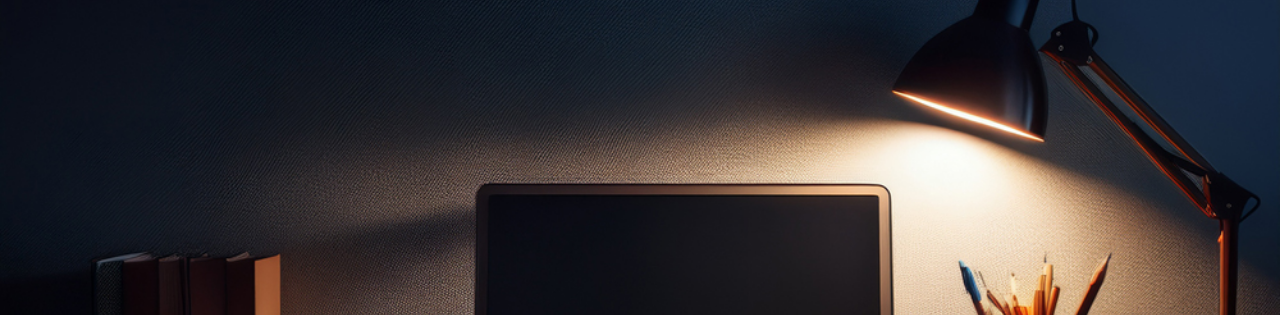
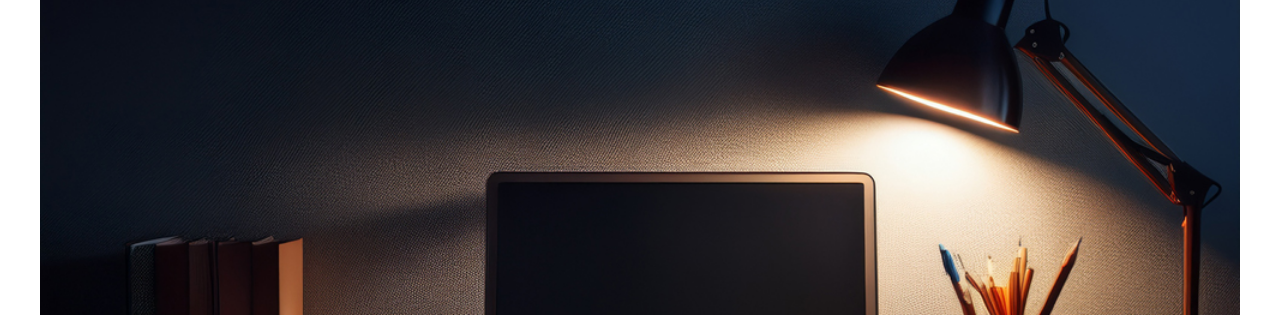
Before and after one commit to ragenk/learning-journal, a plain HTML site: page index.html in a window 1280 px wide. Shown: the part 67-382 px from the top of the page. Drawn offline with nearby package versions, Linux system fonts and the light colour scheme.

Commit message:
Adding a max-width of 1200px to the body

```diff
--- a/css/style.css
+++ b/css/style.css
@@ -9,10 +9,13 @@
 }
 
 body {
+    display: block;
+    margin: 0 auto;
     font-family: "Source Sans 3", sans-serif;
     line-height: 1.25;
     color: #090909;
     background-color: #FFFFFF;
+    max-width: 1200px;
 }
 
 main {
```
